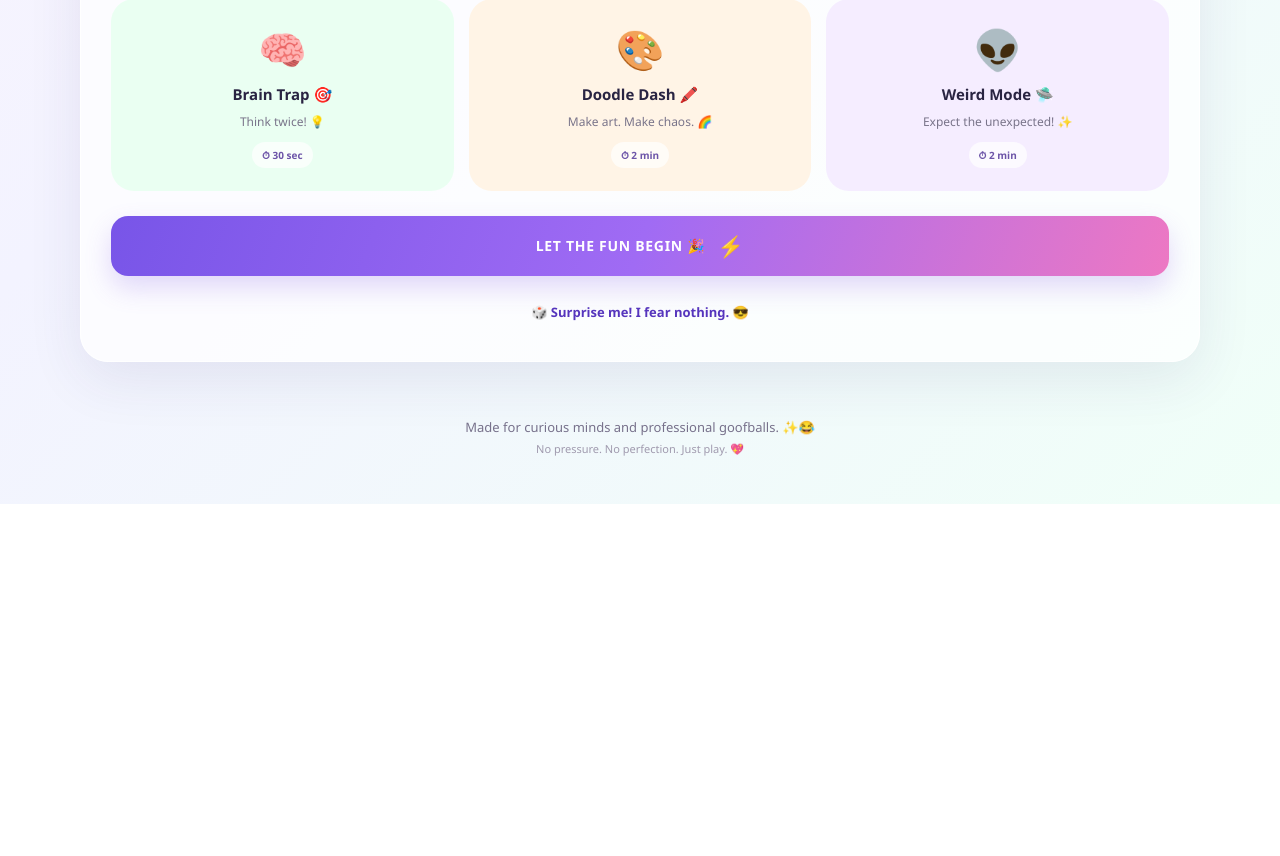
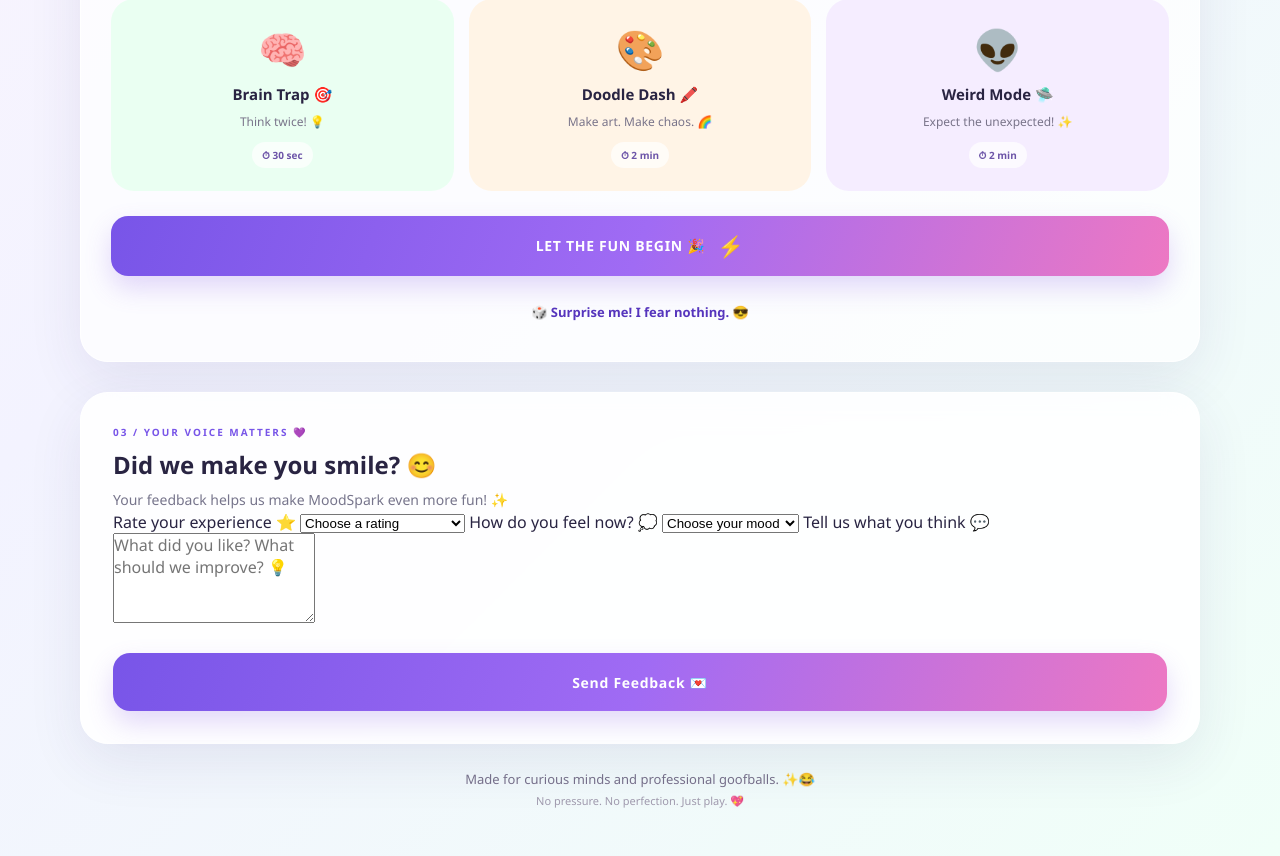
Before and after one commit to kritika348/MoodSpark, a Flask app: page / in a window 1280 px wide. Shown: the part 1204-2060 px from the top of the page. Before the commit the page ends 1708 px from the top, so only its background shows below. Run offline with Flask 3, Linux system fonts and the light colour scheme.

Commit message:
Implement feedback session in index.html
Added a feedback section with a form for user ratings and comments.

```diff
--- a/templates/index.html
+++ b/templates/index.html
@@ -301,6 +301,51 @@
       </div>
 
     </section>
+    <!-- FEEDBACK SESSION -->
+<section id="feedbackSession" class="card feedback-session">
+  <div class="small-title">03 / YOUR VOICE MATTERS 💜</div>
+  <h2>Did we make you smile? 😊</h2>
+  <p class="subtitle">
+    Your feedback helps us make MoodSpark even more fun! ✨
+  </p>
+
+  <form id="feedbackForm">
+    <label for="rating">Rate your experience ⭐</label>
+    <select id="rating" name="rating" required>
+      <option value="">Choose a rating</option>
+      <option value="5">⭐⭐⭐⭐⭐ Amazing!</option>
+      <option value="4">⭐⭐⭐⭐ Pretty fun!</option>
+      <option value="3">⭐⭐⭐ It was okay</option>
+      <option value="2">⭐⭐ Not great</option>
+      <option value="1">⭐ Needs improvement</option>
+    </select>
+
+    <label for="feeling">How do you feel now? 💭</label>
+    <select id="feeling" name="feeling" required>
+      <option value="">Choose your mood</option>
+      <option value="Happier">😊 Happier</option>
+      <option value="Relaxed">😌 Relaxed</option>
+      <option value="Same">😐 Same as before</option>
+      <option value="Still bored">🥱 Still bored</option>
+      <option value="More excited">🤩 More excited!</option>
+    </select>
+
+    <label for="feedbackMessage">Tell us what you think 💬</label>
+    <textarea
+      id="feedbackMessage"
+      name="message"
+      maxlength="1000"
+      placeholder="What did you like? What should we improve? 💡"
+      rows="4"
+    ></textarea>
+
+    <button type="submit" class="primary-btn" id="feedbackSubmit">
+      Send Feedback 💌
+    </button>
+
+    <p id="feedbackStatus" role="status" aria-live="polite"></p>
+  </form>
+</section>
 
     <!-- FOOTER -->
     <footer class="footer">
```
